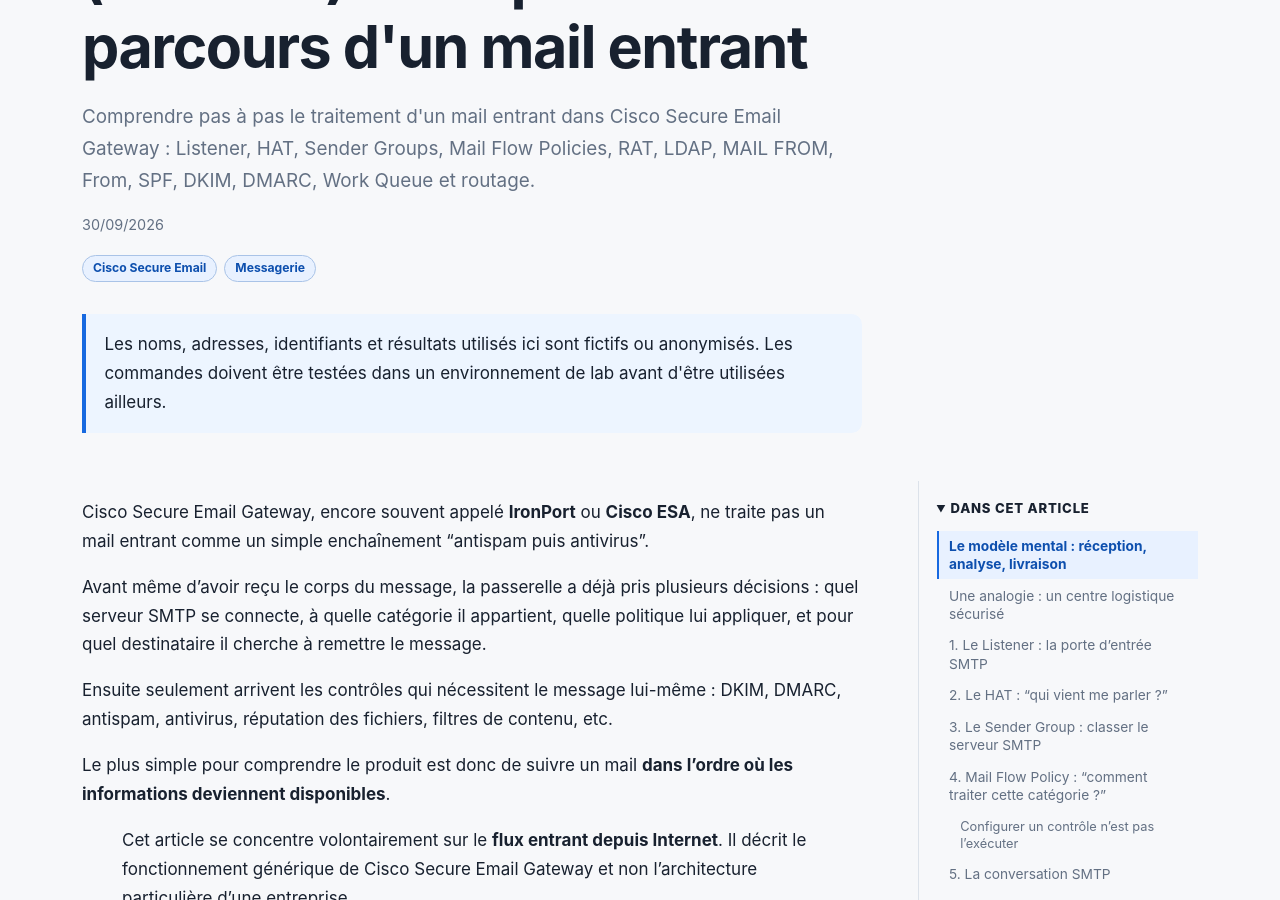
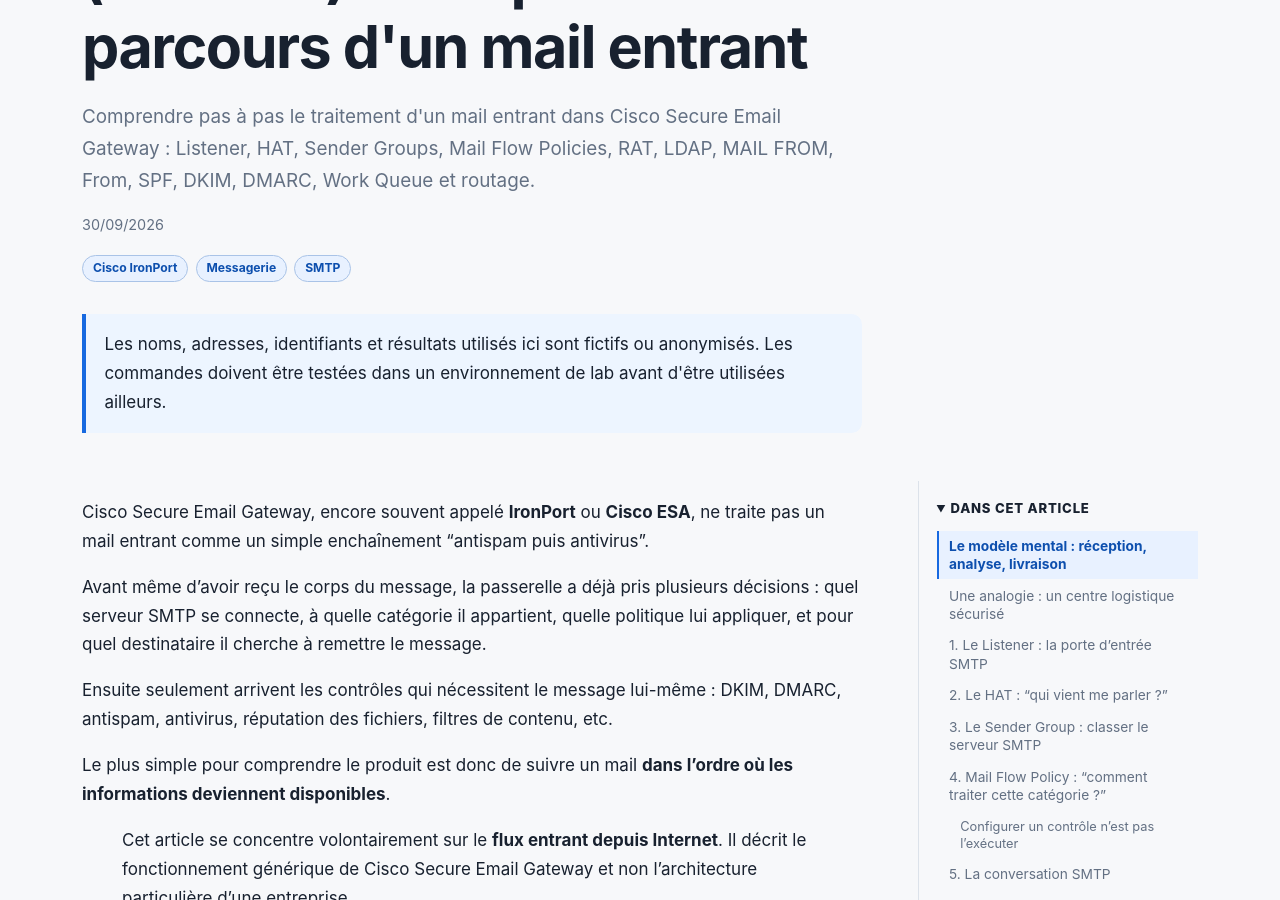
Before and after one commit to Coubiac/coubiac.github.io, a Jekyll site: the page built from _posts/2026-09-30-comprendre-parcours-mail-entrant-cisco-ironport.md, in a window 1280 px wide and 900 px high, scrolled down 305 px. Built offline with Jekyll 4.4.1, drawn with Linux system fonts in a browser that asks for light colours.

Commit message:
content: uniformiser type et tags de 2026-09-30-comprendre-parcours-mail-entrant-cisco-ironport

```diff
--- a/_posts/2026-09-30-comprendre-parcours-mail-entrant-cisco-ironport.md
+++ b/_posts/2026-09-30-comprendre-parcours-mail-entrant-cisco-ironport.md
@@ -1,10 +1,12 @@
 ---
 layout: post
+article_type: comprendre
 title: "Cisco Secure Email (IronPort) : comprendre le parcours d'un mail entrant"
 description: "Comprendre pas à pas le traitement d'un mail entrant dans Cisco Secure Email Gateway : Listener, HAT, Sender Groups, Mail Flow Policies, RAT, LDAP, MAIL FROM, From, SPF, DKIM, DMARC, Work Queue et routage."
 tags:
-  - Cisco Secure Email
+  - Cisco IronPort
   - Messagerie
+  - SMTP
 ---
 
 Cisco Secure Email Gateway, encore souvent appelé **IronPort** ou **Cisco ESA**, ne traite pas un mail entrant comme un simple enchaînement "antispam puis antivirus".
```
